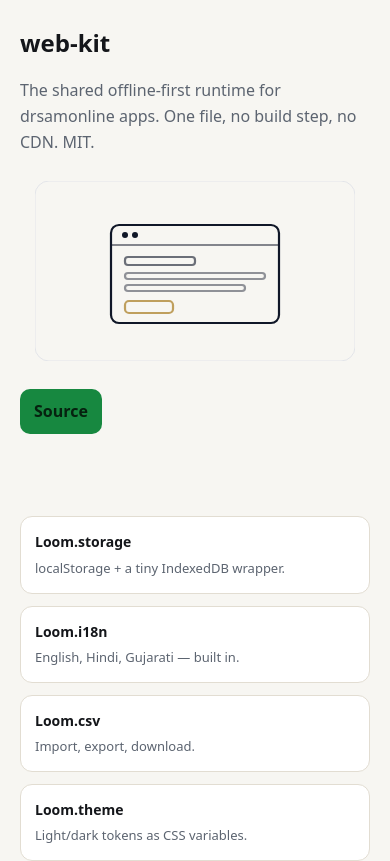
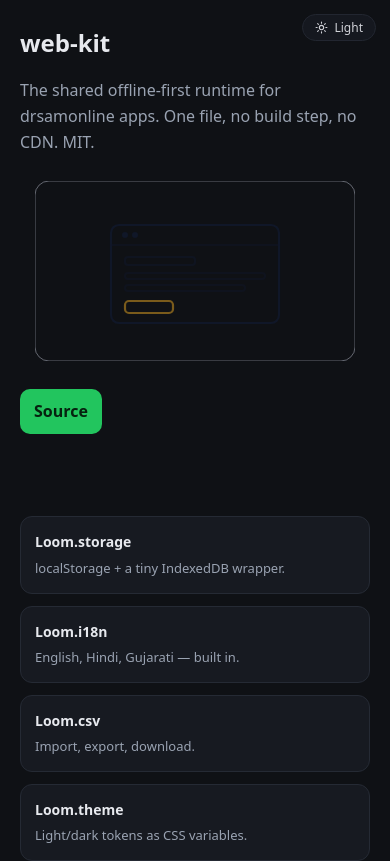
Before and after one commit to drsamonline/web-kit, a plain HTML site: page docs/index.html in a window 390 px wide. Shown: the top 861 px of the page. Drawn offline with Linux system fonts and the light colour scheme.

Commit message:
feat(docs): a theme toggle, and a paper block that was overriding the dark palette
The page defines a dark palette in :root and then, in a second style block, a
'light theme - added so the page reads on paper' that re-declares the same variables
on :root, html with no media query around it. It has been winning on screen, so the
kit has been rendering light while its own CSS said #0f1115. That block is now inside
@media print, which is what its comment always said it was for.

With the paper block scoped, the toggle does what it says: dark by default, light on
request, the choice stored, and the theme applied in <head> before the first paint.

Verified by rendering both themes headlessly and reading the painted pixels back.

```diff
--- a/docs/index.html
+++ b/docs/index.html
@@ -18,9 +18,46 @@
   .card p{margin:0;color:var(--mut);font-size:13px}
   a{color:#7dd3fc}
   .btn{display:inline-block;background:var(--acc);color:#06210f;text-decoration:none;font-weight:600;border-radius:10px;padding:10px 14px;margin:4px 4px 0 0}
+
+
+  :root[data-theme="light"]{
+    color-scheme: light;
+    --bg:#f6f7f9; --card:#ffffff; --ink:#0f1115; --mut:#4b5563;
+    --line:#dfe3e8; --acc:#15803d;
+  }
+
+  /* ---- theme control ----------------------------------------------------
+     Fixed, because these pages are six different layouts and a chip that has to be
+     placed by hand in each header is six more chances to break a header. .ghost is
+     mandatory: web-kit ships button:not(.ghost):not(.tab){background:var(--acc)
+     !important}, which repaints any bare <button> in the accent colour. */
+  .theme-btn{
+    position:fixed;top:14px;right:14px;z-index:200;display:inline-flex;align-items:center;gap:6px;
+    background:var(--theme-chip-bg,var(--card,#fff));color:var(--theme-chip-fg,inherit);
+    border:1px solid var(--line);border-radius:999px;padding:6px 12px;font:inherit;font-size:12px;
+    line-height:1;cursor:pointer;opacity:.9;backdrop-filter:blur(6px);
+  }
+  .theme-btn:hover{opacity:1}
+  .theme-btn svg{width:13px;height:13px;stroke:currentColor;fill:none;stroke-width:2;stroke-linecap:round}
 </style>
+<script>
+/* THEME BEFORE FIRST PAINT: a page that paints one theme and flips to the other is a
+   flash, and a stored choice applied after load is a bug the reader can see. */
+(function () {
+  try {
+    var s = localStorage.getItem("theme");
+    var d = s ? s === "dark" : true;
+    document.documentElement.setAttribute("data-theme", d ? "dark" : "light");
+  } catch (e) { document.documentElement.setAttribute("data-theme", "dark"); }
+})();
+</script>
 </head>
 <body>
+<button class="theme-btn ghost" id="themeBtn" type="button" aria-label="Switch theme">
+  <svg viewBox="0 0 24 24" aria-hidden="true"><circle cx="12" cy="12" r="4"/><path d="M12 2v2M12 20v2M2 12h2M20 12h2M4.9 4.9l1.4 1.4M17.7 17.7l1.4 1.4M4.9 19.1l1.4-1.4M17.7 6.3l1.4-1.4"/></svg>
+  <span id="themeLabel">Theme</span>
+</button>
+
 <header>
   <h1>web-kit</h1>
   <p class="mut">The shared offline-first runtime for drsamonline apps. One file, no build step, no CDN. MIT.</p>
@@ -178,6 +215,7 @@
   /* ---------- light theme ----------
      Added so the page reads on paper. It overrides the page's own variables and
      nothing else — no markup, no layout, no type. */
+  @media print {
   :root, html {
     color-scheme: light;
     --bg: #f7f6f2;
@@ -186,6 +224,7 @@
     --mut: #5c6470;
     --line: #e2ddd2;
     --acc: #178840;
+  }
   }
 </style>
 <script>
@@ -283,5 +322,23 @@ window.__smokeTest = function () {
 };
 window.addEventListener("error", function () { window.__bootError = true; });
 </script>
+<script>
+(function () {
+  var b = document.getElementById("themeBtn"), l = document.getElementById("themeLabel");
+  if (!b) return;
+  function sync() {
+    var dark = document.documentElement.getAttribute("data-theme") === "dark";
+    l.textContent = dark ? "Light" : "Dark";
+    b.setAttribute("aria-pressed", String(dark));
+  }
+  b.addEventListener("click", function () {
+    var next = document.documentElement.getAttribute("data-theme") === "dark" ? "light" : "dark";
+    document.documentElement.setAttribute("data-theme", next);
+    try { localStorage.setItem("theme", next); } catch (e) {}
+    sync();
+  });
+  sync();
+})();
+</script>
 </body>
 </html>
```
